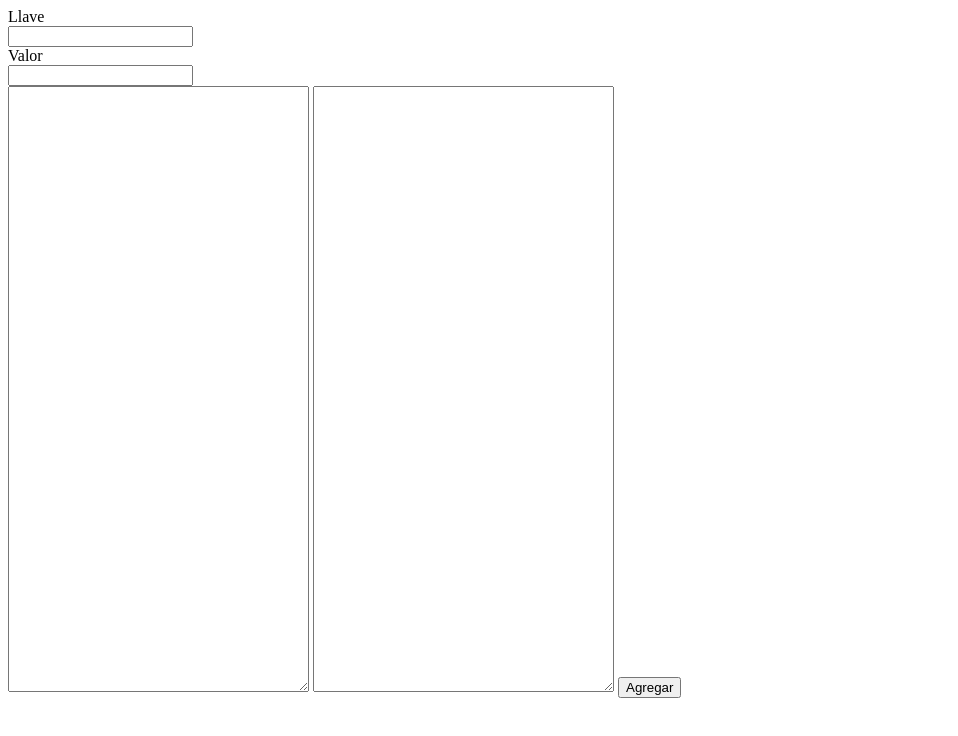
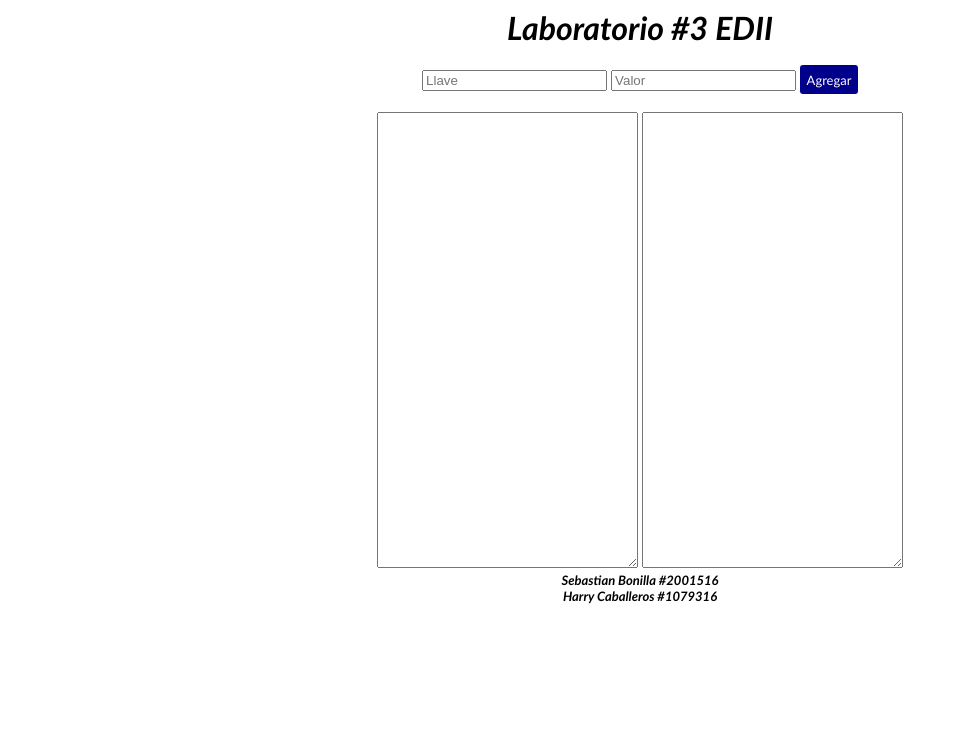
Before and after one commit to sbonillagt/LaboratorioEstructuras3, a plain HTML site: page index.html in a window 1280 px wide. Shown: the whole page, without its empty margins (0-958 px from the left). Drawn offline with Linux system fonts and the light colour scheme.

Commit message:
Final Touches

```diff
--- a/index.html
+++ b/index.html
@@ -7,15 +7,40 @@
 
     </head>
     <body>
-        Llave<br>
-       <input type="text" id="txtLLave" value=""><br>
-       Valor <br>
-       <input type="text" id="txtValor" value=""><br>
+        <style type="text/css">
+            #submit {
+              background-color: darkblue;
+              padding: .5em;
+              -moz-border-radius: 2px;
+              -webkit-border-radius: 2px;
+              border-radius: 3px;
+              color: white;
+              font-family: 'calibri';
+              font-size: 13px;
+              text-decoration: none;
+              border: none;
+            }
 
-       <textarea id="txtXML" cols="35" rows="40"></textarea>
-       <textarea id="txtJson" cols="35" rows="40"></textarea>
+            #submit:hover {
+              border: none;
+              background: orange;
+              box-shadow: 0px 0px 1px #777;
+            }
+        </style>
 
-       <button onclick="agregar()">Agregar </button>
+    <font size="6" face="calibri"><b><center><i>Laboratorio #3 EDII</i></center></b></font>
+
+        <center><br>
+            <input type="text" id="txtLLave" placeholder="Llave">
+            <input type="text" id="txtValor" placeholder="Valor">
+            <button id="submit" onclick="agregar()">Agregar</button><br><br>
+            <!--<button onclick="agregar()">Agregar</button><br><br>-->
+            <textarea name="" id="txtXML" cols="30" rows="30"></textarea>
+            <textarea name="" id="txtJson" cols="30" rows="30"></textarea>
+        </center>
+
+    <font size="2" face="calibri"><b><center><i>Sebastian Bonilla   #2001516</i></center></b></font>
+    <font size="2" face="calibri"><b><center><i>Harry Caballeros    #1079316</i></center></b></font>
     </body>
 </html>
 
```
